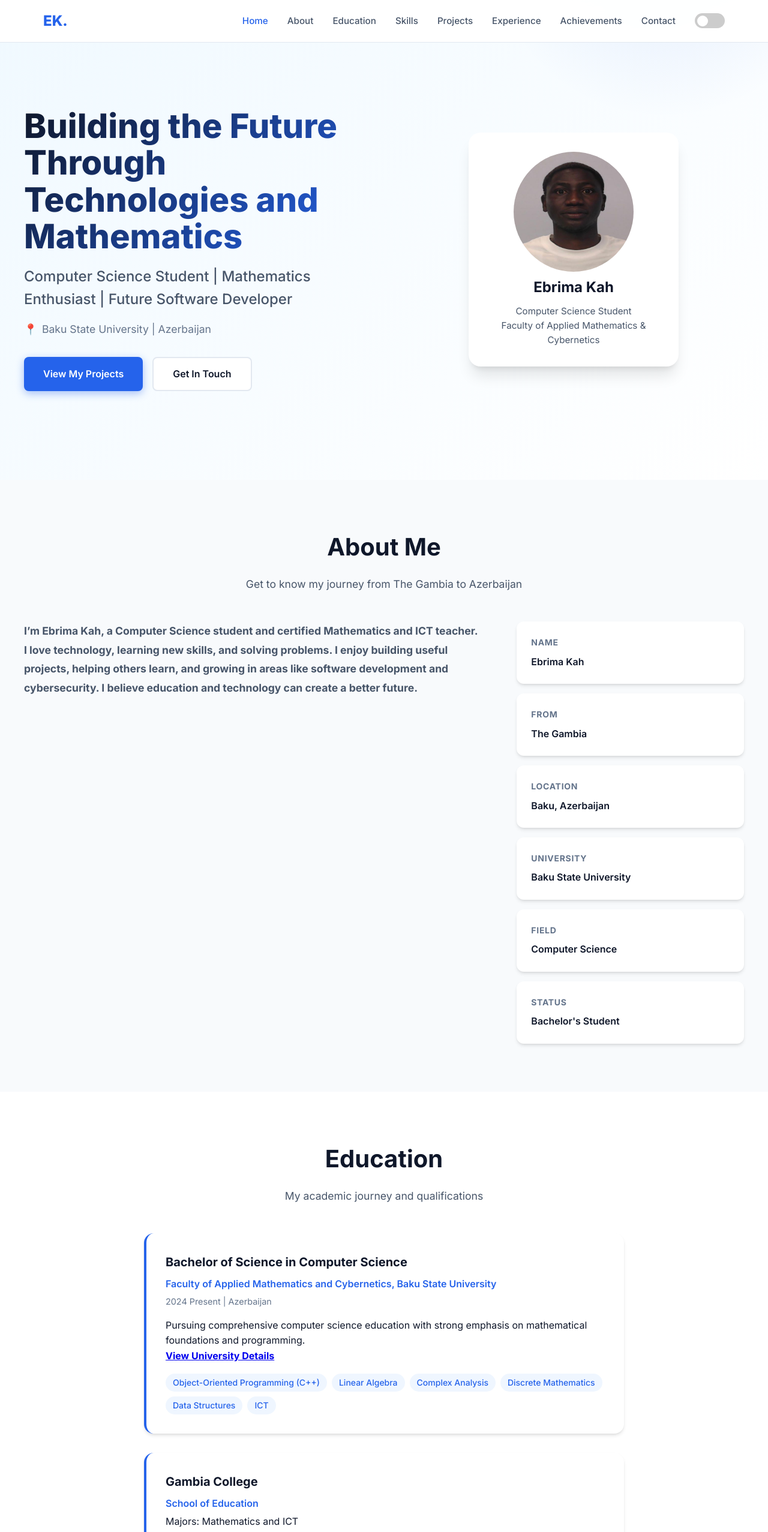
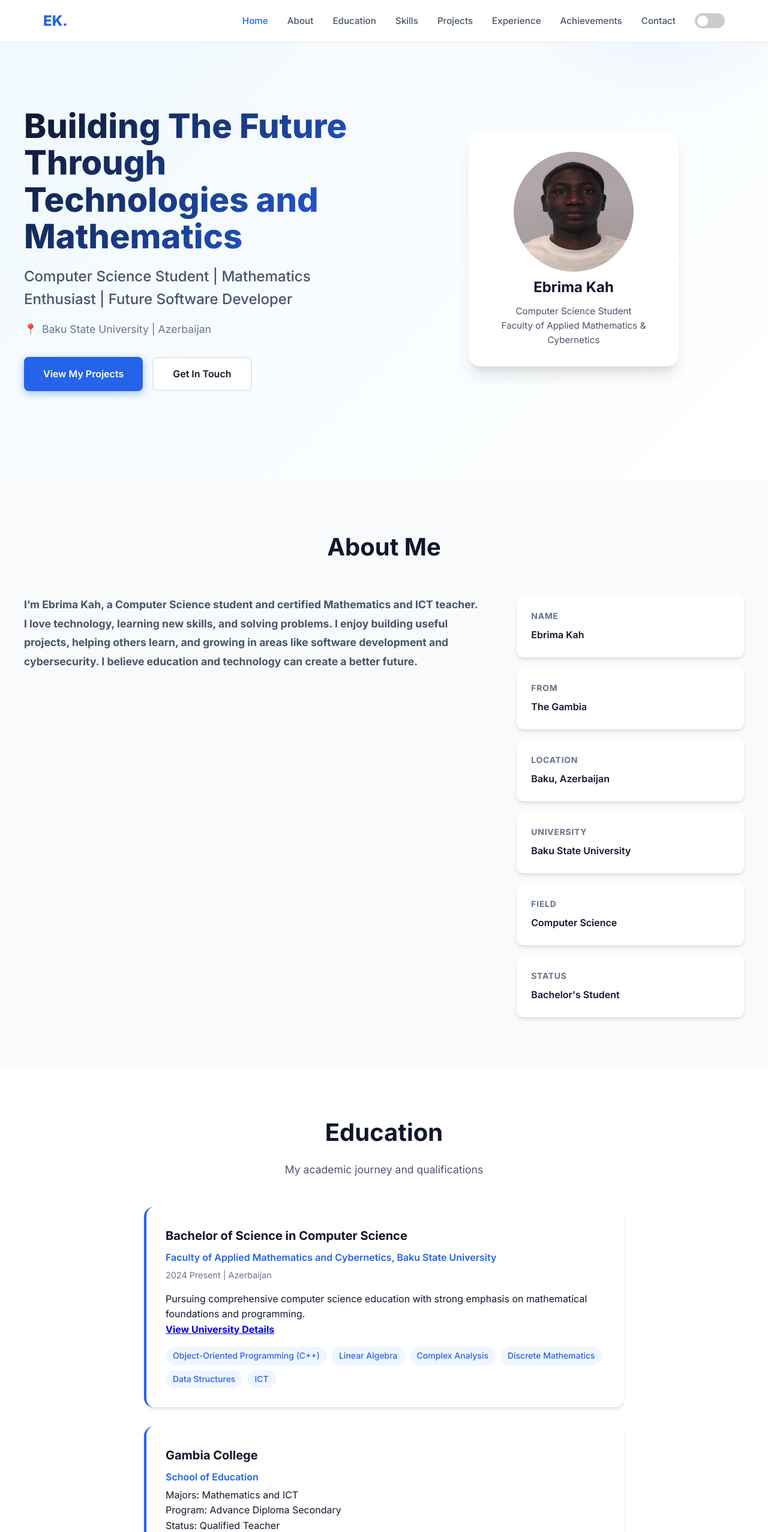
Before and after one commit to Ebrimakah/portfolio-from-scratch-, a plain HTML site: page index.html in a window 1280 px wide. Shown: the top 2554 px of the page at 60% size. Drawn offline with Linux system fonts and the light colour scheme.

Commit message:
Updated portfolio content

```diff
--- a/index.html
+++ b/index.html
@@ -39,7 +39,7 @@
     <section class="hero" id="home">
         <div class="hero-container">
             <div class="hero-content">
-                <h1>Building the Future Through Technologies and Mathematics</h1>
+                <h1>Building The Future Through Technologies and Mathematics</h1>
                 <p class="subtitle">Computer Science Student | Mathematics Enthusiast | Future Software Developer</p>
                 <p class="tagline">Baku State University | Azerbaijan</p>
                 <div class="hero-buttons">
@@ -61,7 +61,6 @@
         <div class="container">
             <div class="section-header">
                 <h2>About Me</h2>
-                <p>Get to know my journey from The Gambia to Azerbaijan</p>
             </div>
             <div class="about-grid">
                 <div class="about-content">
@@ -124,6 +123,7 @@
                     <p class="institution">School of Education</p>
                     <p class="Majors">Majors: Mathematics and ICT</p>
                     <p class="Program">Program: Advance Diploma Secondary</p>
+                    <p class="Status">Status: Qualified Teacher</p>
                     <p class="date">Completed 2023,The Gambia.</p>
                     <p>Completed College education with strong foundation in Mathematics and ICT. A qualify and certified Mathematics & ICT teacher, and preparing for education in STEM.</p>
                     <a href="https://gc.edu.gm/" target="_blank" class="institution-link"><strong>View College Details</strong></a>
@@ -185,13 +185,13 @@
             </div>
              <div class="project-card">
                     <div class="project-header">
-                        <div class="project-icon">📖</div>
+                        <div class="project-icon">📖 </div>
                        <h3>Quranic Recitation Website</h3>
                        </div>
                        <div class="project-body">
                       <p>It's a website for learning and practicing Quranic recitation.</p>
                       <p>listen to any surrah of your choice.</p>
-                      <a href="https://ebrimakah.github.io/quran-recitation-site/" class="project-link"><strong>View My Project</strong></a>
+                      <a href="https://ebrimakah.github.io/quran-recitation-site/" target="_blank" class="project-link"><strong>View My Project</strong></a>
                     </div>
     </section>
     <!-- Experience Section -->
```
